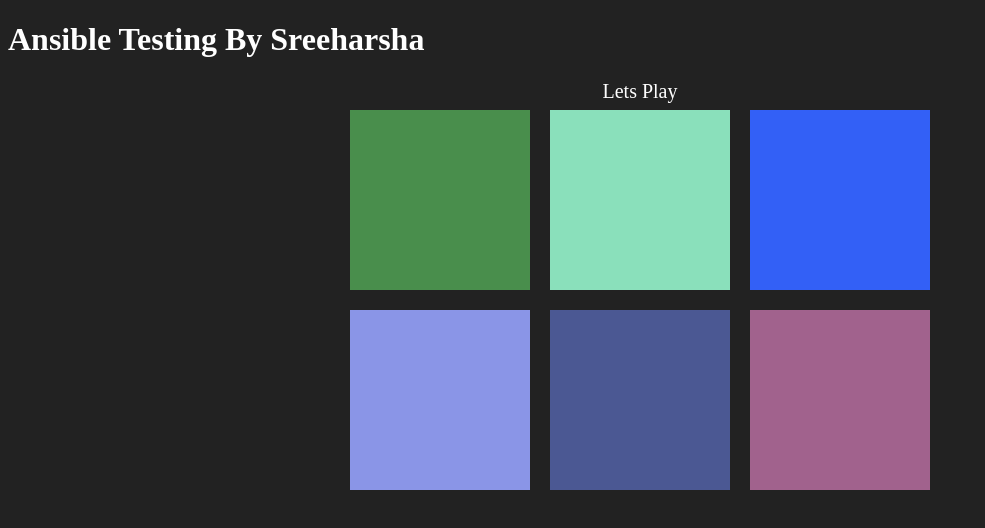
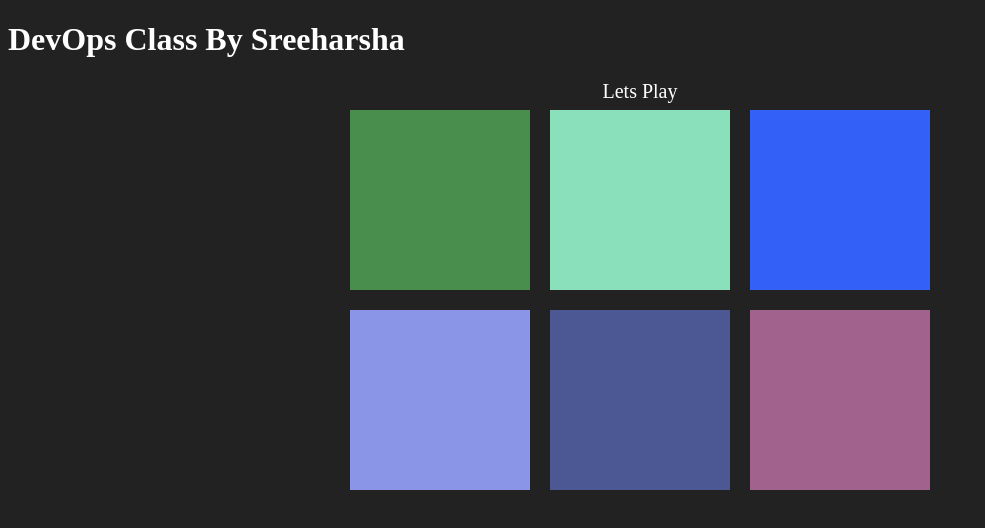
Before and after one commit to mavrick202/dockertest1, a plain HTML site: page index.html in a window 1280 px wide. Shown: the whole page, without its empty margins (0-985 px from the left). Drawn offline with Linux system fonts and the light colour scheme.

Commit message:
Update index.html

```diff
--- a/index.html
+++ b/index.html
@@ -8,7 +8,7 @@
 	<title>Color Game</title>
 </head>
 <body>
-	<h1>Ansible Testing By Sreeharsha</h1>
+	<h1>DevOps Class By Sreeharsha</h1>
 	<div id="smallcont">
 		<div></div>
 		<div id="try1">Lets Play</div>
```
